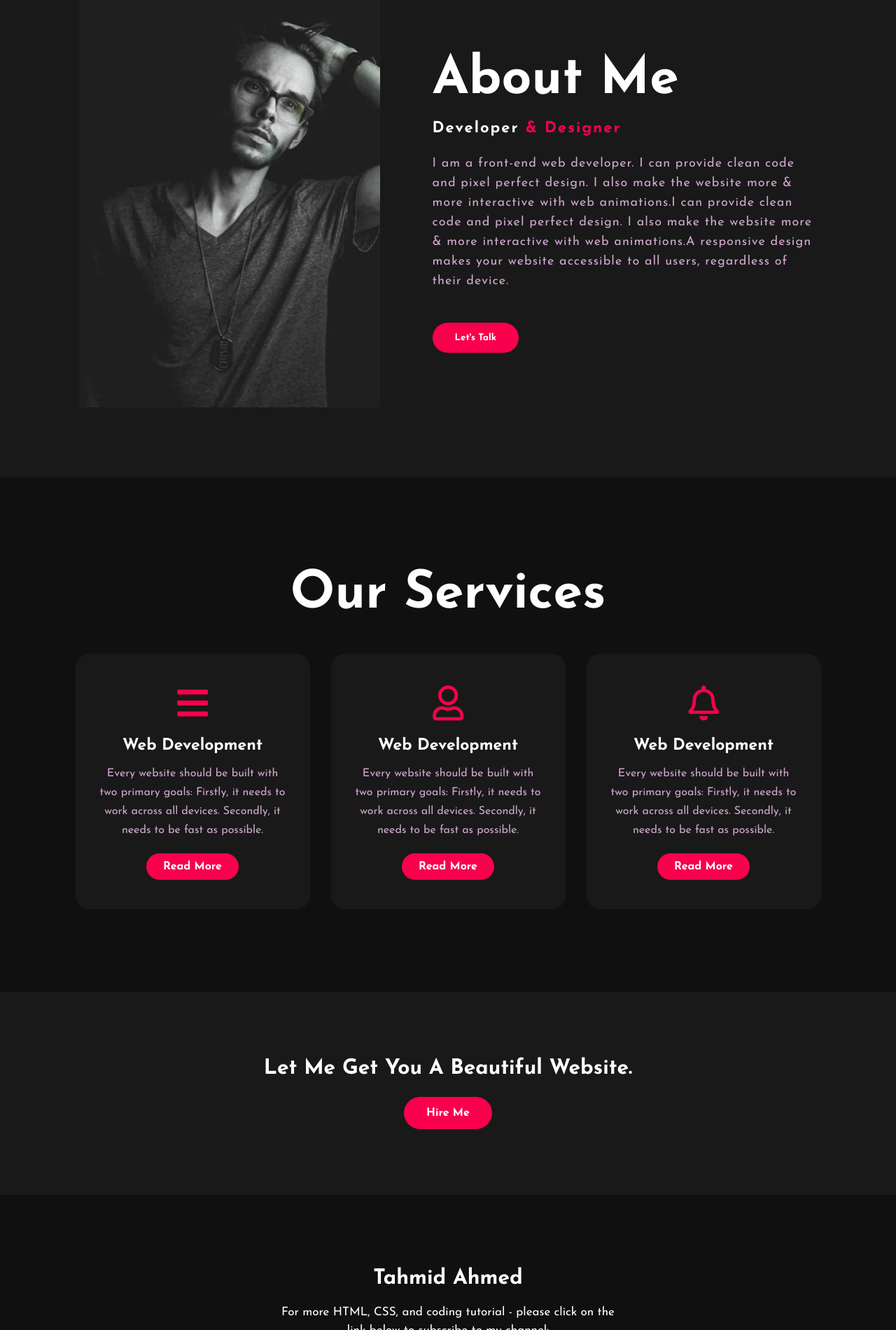
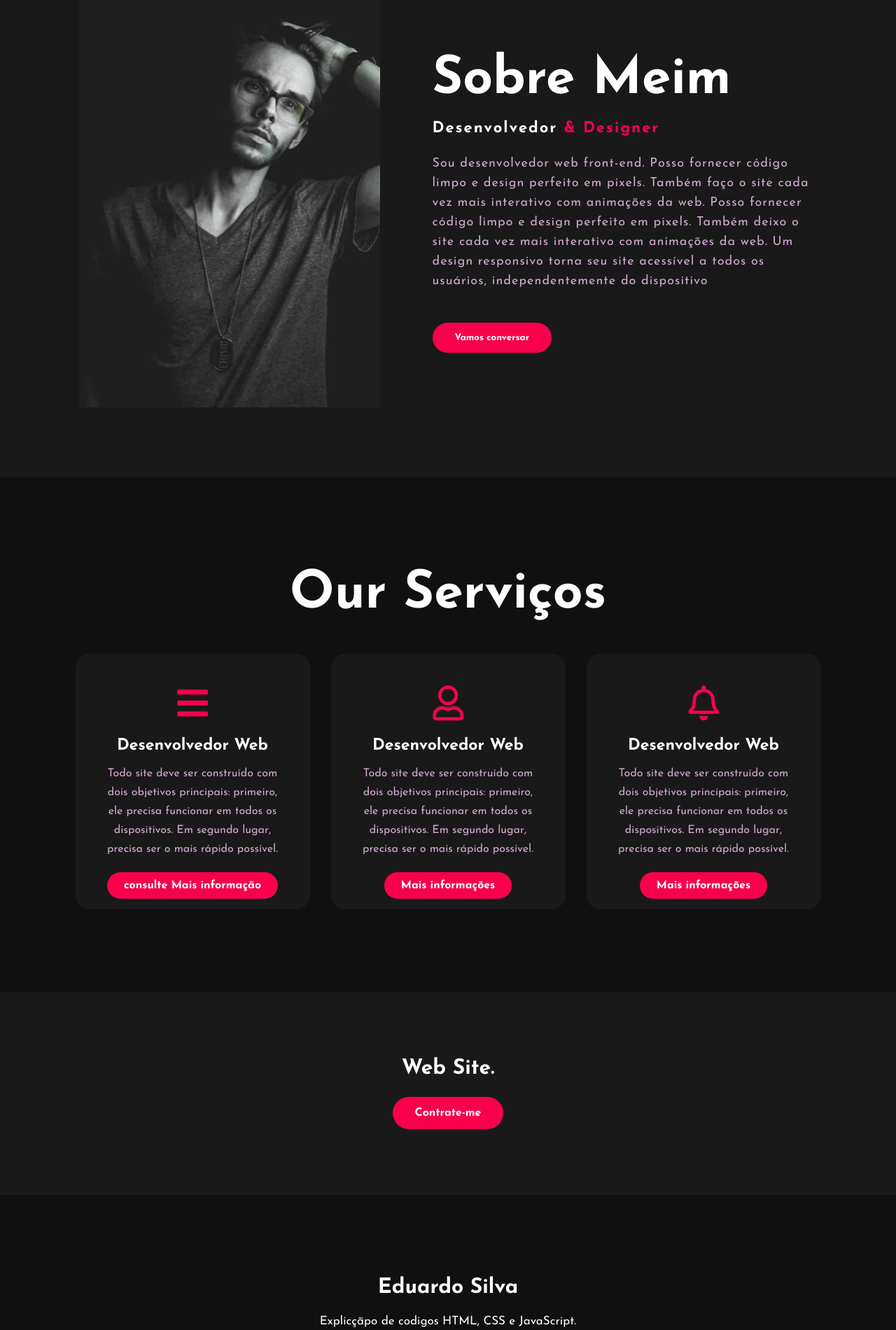
Before and after one commit to marcosjk109/Meu-Portifolio, a plain HTML site: page index.html in a window 1280 px wide. Shown: the part 900-2800 px from the top of the page at 70% size. Drawn offline with Linux system fonts and the light colour scheme.

Commit message:
Update index.html

```diff
--- a/index.html
+++ b/index.html
@@ -1,7 +1,10 @@
 <!DOCTYPE html>
-<html>
+
+<html lang="pt-BR">
+
 <head>
-	<title>Portfolio website</title>
+	<meta charset="UTF-8" />
+	<title>Portifolio</title>
 	<link rel="stylesheet" type="text/css" href="css/style.css">
 
 	<link rel="preconnect" href="https://fonts.gstatic.com">
@@ -17,19 +20,19 @@
 		<nav>
 			<h2 class="logo">Portfo<span>lio</span></h2>
 			<ul>
-				<li><a href="#">Home</a></li>
-				<li><a href="#">About Us</a></li>
-				<li><a href="#">Services</a></li>
-				<li><a href="#">Skills</a></li>
-				<li><a href="#">Contact Us</a></li>
+				<li><a href="#">Inicio</a></li>
+				<li><a href="#">Sobre</a></li>
+				<li><a href="#">Serviços</a></li>
+				<li><a href="#">Abilidades</a></li>
+				<li><a href="#">Contato Us</a></li>
 			</ul>
-			<a href="#" class="btn">Subscribe</a>
+			<a href="#" class="btn">Increveva-se</a>
 		</nav>
 
 		<div class="content">
-			<h4>Hello, my name is</h4>
-			<h1>Tahmid <span>Ahmed</span></h1>
-			<h3>I'am a Web Developer.</h3>
+			<h4>Meu Nome e</h4>
+			<h1>Eduardo <span>Ahmed</span></h1>
+			<h3>Eu Sou um Desenvolvedor Web.</h3>
 			<div class="newslatter">
 				<form>
 					<input type="email" name="email" id="mail" placeholder="Enter Your Email">
@@ -44,10 +47,10 @@
 		<div class="main">
 			<img src="img/main-img.png">
 			<div class="about-text">
-				<h2>About Me</h2>
-				<h5>Developer <span>& Designer</span></h5>
-				<p>I am a front-end web developer. I can provide clean code and pixel perfect design. I also make the website more & more interactive with web animations.I can provide clean code and pixel perfect design. I also make the website more & more interactive with web animations.A responsive design makes your website accessible to all users, regardless of their device.</p>
-				<button type="button">Let's Talk</button>
+				<h2>Sobre meim</h2>
+				<h5>Desenvolvedor <span>& Designer</span></h5>
+				<p>Sou desenvolvedor web front-end. Posso fornecer código limpo e design perfeito em pixels. Também faço o site cada vez mais interativo com animações da web. Posso fornecer código limpo e design perfeito em pixels. Também deixo o site cada vez mais interativo com animações da web. Um design responsivo torna seu site acessível a todos os usuários, independentemente do dispositivo </p>
+				<button type="button">Vamos conversar</button>
 			</div>
 		</div>
 	</section>
@@ -55,42 +58,42 @@
 	<!-----service section start----------->
 	<div class="service">
 		<div class="title">
-			<h2>Our Services</h2>
+			<h2>Our Serviços</h2>
 		</div>
 
 		<div class="box">
 			<div class="card">
 				<i class="fas fa-bars"></i>
-				<h5>Web Development</h5>
+				<h5>Desenvolvedor Web</h5>
 				<div class="pra">
-					<p>Every website should be built with two primary goals: Firstly, it needs to work across all devices. Secondly, it needs to be fast as possible.</p>
+					<p>Todo site deve ser construído com dois objetivos principais: primeiro, ele precisa funcionar em todos os dispositivos. Em segundo lugar, precisa ser o mais rápido possível.</p>
 
 					<p style="text-align: center;">
-						<a class="button" href="#">Read More</a>
+						<a class="button" href="#">consulte Mais informação</a>
 					</p>
 				</div>
 			</div>
 
 			<div class="card">
 				<i class="far fa-user"></i>
-				<h5>Web Development</h5>
+				<h5>Desenvolvedor Web</h5>
 				<div class="pra">
-					<p>Every website should be built with two primary goals: Firstly, it needs to work across all devices. Secondly, it needs to be fast as possible.</p>
+					<p>Todo site deve ser construído com dois objetivos principais: primeiro, ele precisa funcionar em todos os dispositivos. Em segundo lugar, precisa ser o mais rápido possível.</p>
 
 					<p style="text-align: center;">
-						<a class="button" href="#">Read More</a>
+						<a class="button" href="#">Mais informações</a>
 					</p>
 				</div>
 			</div>
 
 			<div class="card">
 				<i class="far fa-bell"></i>
-				<h5>Web Development</h5>
+				<h5>Desenvolvedor Web</h5>
 				<div class="pra">
-					<p>Every website should be built with two primary goals: Firstly, it needs to work across all devices. Secondly, it needs to be fast as possible.</p>
+					<p>Todo site deve ser construído com dois objetivos principais: primeiro, ele precisa funcionar em todos os dispositivos. Em segundo lugar, precisa ser o mais rápido possível.</p>
 
 					<p style="text-align: center;">
-						<a class="button" href="#">Read More</a>
+						<a class="button" href="#">Mais informações</a>
 					</p>
 				</div>
 			</div>
@@ -99,20 +102,20 @@
 
 	<!------Contact Me------>
 	<div class="contact-me">
-		<p>Let Me Get You A Beautiful Website.</p>
-		<a class="button-two" href="#">Hire Me</a>
+		<p> Web Site.</p>
+		<a class="button-two" href="#">Contrate-me</a>
 	</div>
 
 	<!------footer start--------->
 	<footer>
-		<p>Tahmid Ahmed</p>
-		<p>For more HTML, CSS, and coding tutorial - please click on the link below to subscribe to my channel:</p>
+		<p>Eduardo Silva</p>
+		<p>Explicçãpo de codigos HTML, CSS e JavaScript. </p>
 		<div class="social">
 			<a href="#"><i class="fab fa-facebook-f"></i></a>
 			<a href="#"><i class="fab fa-instagram"></i></a>
 			<a href="#"><i class="fab fa-dribbble"></i></a>
 		</div>
-		<p class="end">CopyRight By Tahmid Ahmed</p>
+		<p class="end">CopyRight By Eduardo Silva</p>
 	</footer>
 </body>
 </html>
```
